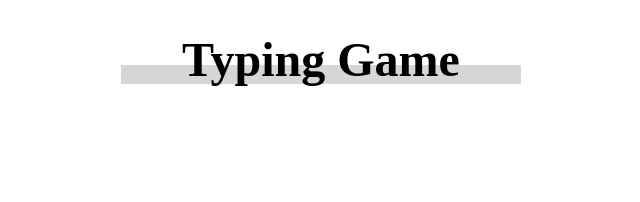
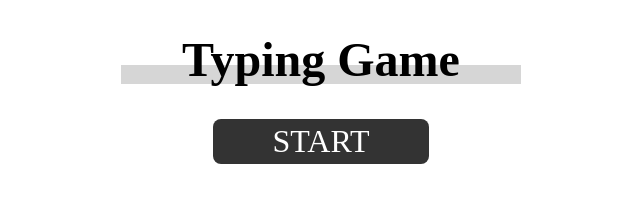
Before and after one commit to krpk1900/TypingGame, a plain HTML site: page index.html in a window 1280 px wide. Shown: the whole page, without its empty margins (319-959 px from the left). Drawn offline with nearby package versions, Linux system fonts and the light colour scheme.

Commit message:
[Add] スタートボタンを作成

```diff
--- a/index.html
+++ b/index.html
@@ -13,6 +13,7 @@
       <h1>Typing Game</h1>
       <div class="marker"></div>
     </div>
+    <button class="startButton">START</button>
   </div>
 </body>
 </html>
--- a/style.css
+++ b/style.css
@@ -27,3 +27,17 @@ body{
   bottom: 5%;
   z-index: -1;
 }
+
+.startButton{
+  background-color: #333;
+  color: white;
+  padding: 4px 60px;
+  border: none;
+  outline: none;
+  border-radius: 8px;
+  cursor: pointer;
+}
+
+.startButton:hover{
+  opacity: 0.7;
+}
```
